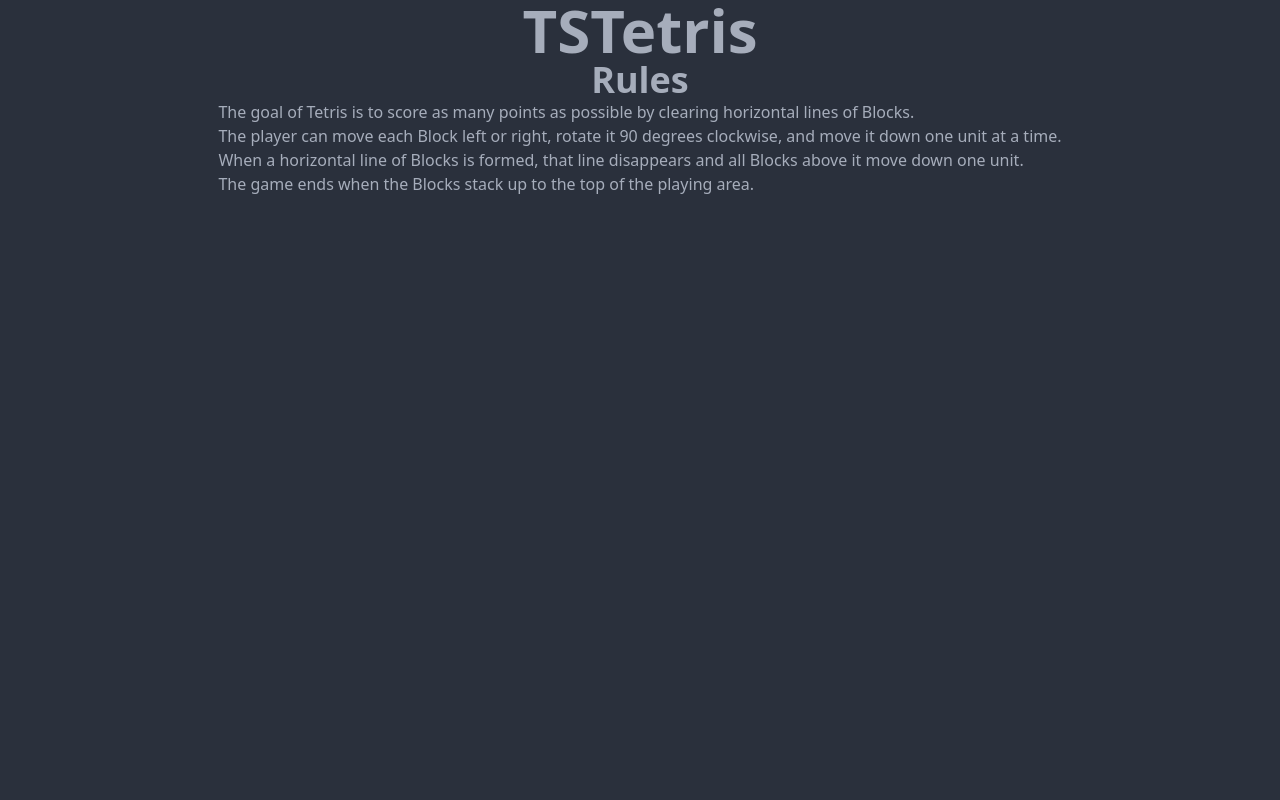
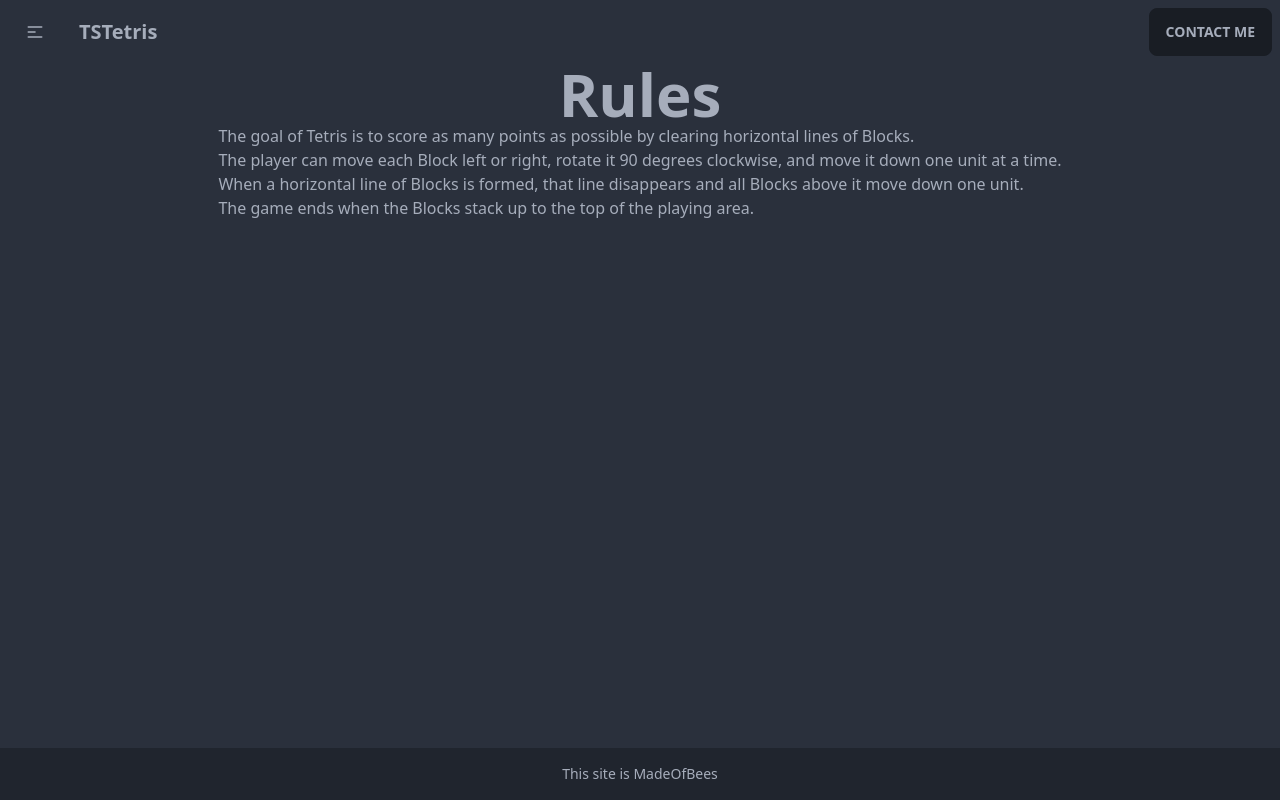
Before and after one commit to MadeOfBees/typescript-tetris, a Next.js app in the folder client/: page /rules in a window 1280 px wide. Built offline with nearby package versions, Linux system fonts and the light colour scheme.

Commit message:
nvm lol, now it's time

```diff
--- a/client/src/pages/rules/index.tsx
+++ b/client/src/pages/rules/index.tsx
@@ -1,17 +1,14 @@
 import React from "react";
+import Navbar from "@/Components/navbar";
+import Footer from "@/Components/footer";
 
 export default function Rules() {
-  // explpain the rules of Tetris
   return (
     <div>
-      {/* title */}
-      <h1 className="text-6xl font-bold text-center">TSTetris</h1>
-      {/* rules */}
+      <Navbar />
+      <h1 className="text-6xl font-bold text-center">Rules</h1>
       <div className="flex justify-center">
         <div className="flex flex-col">
-          <div className="flex justify-center">
-            <h1 className="text-4xl font-bold">Rules</h1>
-          </div>
           <div className="flex justify-center">
             <ul>
               <li>
@@ -34,6 +31,7 @@
           </div>
         </div>
       </div>
+      <Footer />
     </div>
   );
 }
```
